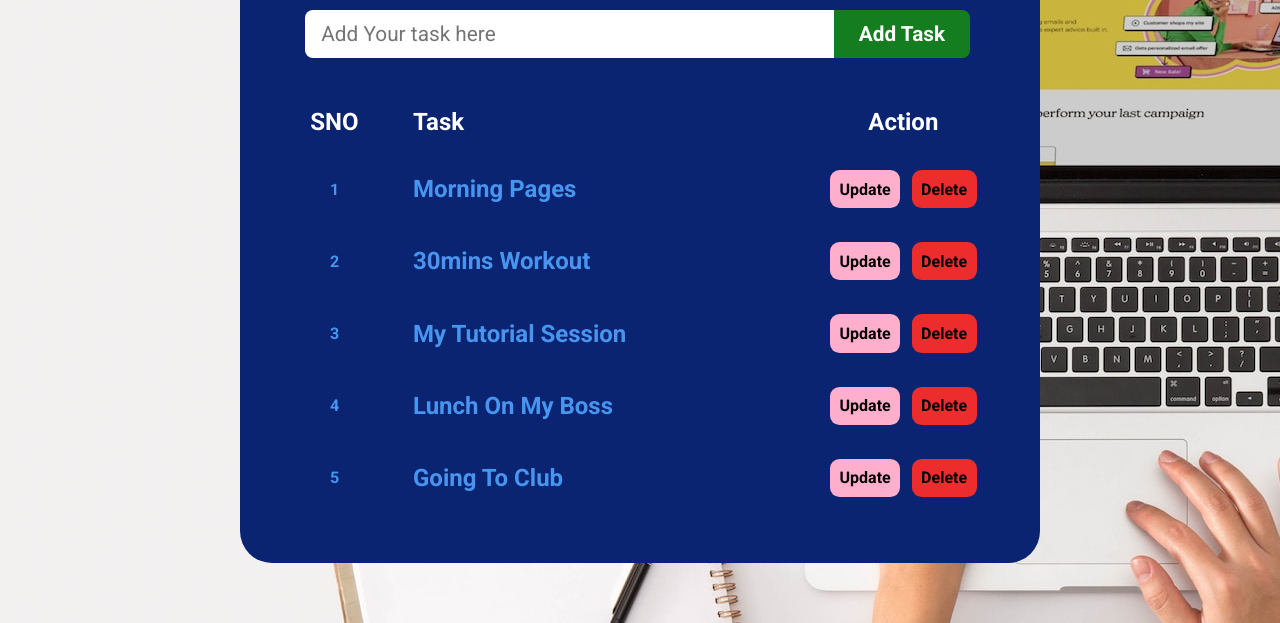
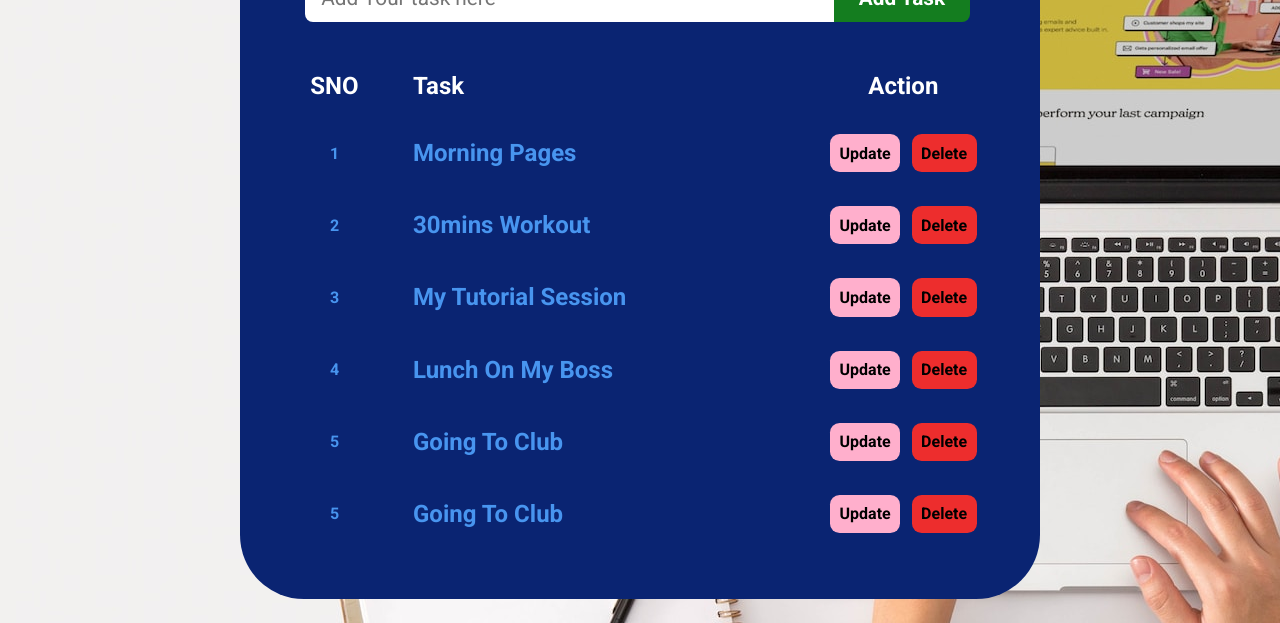
Before and after one commit to reedzclone/Task-manager, a website built with Vite: page index.html in a window 1280 px wide. Shown: the part 177-800 px from the top of the page. Built offline with nearby package versions, Linux system fonts and the light colour scheme.

Commit message:
border-radius-change

```diff
--- a/index.html
+++ b/index.html
@@ -81,6 +81,16 @@
               </td>
             </tr>
           </tbody>
+          <tbody>
+            <tr>
+              <td class="serial-detail">5</td>
+              <td class="task-detail">Going to club</td>
+              <td class="action-detail">
+                <button class="btn update-btn">update</button>
+                <button class="delete-btn">delete</button>
+              </td>
+            </tr>
+          </tbody>
         </table>
       </main>
     </div>
--- a/style.css
+++ b/style.css
@@ -12,7 +12,6 @@
 
 body {
   display: flex;
-  flex-direction: column;
   align-items: center;
   justify-content: center;
   min-height: 100vh;
@@ -29,7 +28,7 @@ body {
   height: auto;
   padding: 3rem 1rem;
   background-color: var(--bg);
-  border-radius: 2rem;
+  border-radius: 4rem;
 }
 
 
```
